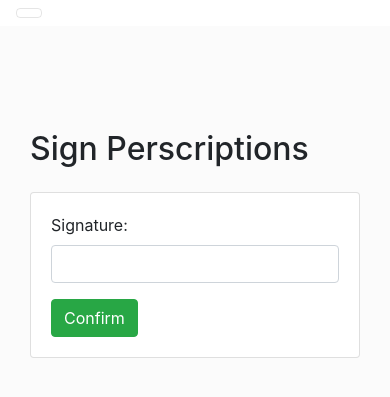
After one commit to CougarBellinger/SFWE403-503-Project, a Django app: page /pharmacymanager/sign_perscriptions/ in a window 390 px wide. The commit adds this page. Shown: the top 397 px of the page. Run offline with Django 4.2, Linux system fonts and the light colour scheme; parts of the project's set-up code (start-up, migrations or seed data) failed here and were passed over; some libraries are stand-ins or nearby versions.

Commit message:
Working on Radio button

```diff
--- a/MyPharma/pharmacy_manager/forms.py
+++ b/MyPharma/pharmacy_manager/forms.py
@@ -6,3 +6,7 @@ class OrderMedicationForm(forms.ModelForm):
     class Meta:
         model = Medications
         fields = ['tablet_count', 'expiration_date']
+
+class Signature(forms.Form):
+    CHOICES = [('P','Physical'),('E','Electronic')]
+    like=forms.CharField(label='choice', widget=forms.RadioSelect(choices=CHOICES))
--- /dev/null
+++ b/MyPharma/pharmacy_manager/templates/sign_perscriptions.html
@@ -0,0 +1,35 @@
+{% extends 'base.html' %}
+
+{% block content %}
+<div class="container mt-5">
+    <div class="row">
+        <div class="col-md-6">
+          <h2 class="mb-4">Sign Perscriptions</h2>
+        </div>
+      </div>
+
+    <div class="card mb-4">
+        <div class="card-body">
+            <form method="POST" action="{% url 'sign_perscriptions' %}">
+                {% csrf_token %}
+                <div class="mb-3">
+                    <label for="amount_to_sell" class="form-label">Signature:</label>
+                    <input type="text" class="form-control" name="Signature" required>
+                </div>
+                <button type="submit" class="btn btn-success" name="sell_medication">Confirm</button>
+            </form>
+        </div>
+    </div>
+
+
+    {% if messages %}
+    <div class="alert alert-info">
+        <ul class="mb-0">
+            {% for message in messages %}
+            <li>{{ message }}</li>
+            {% endfor %}
+        </ul>
+    </div>
+    {% endif %}
+</div>
+{% endblock %}
--- a/MyPharma/pharmacy_manager/urls.py
+++ b/MyPharma/pharmacy_manager/urls.py
@@ -9,5 +9,8 @@ urlpatterns = [
     path('remove_medications/<int:pk>/', remove_medications, name='remove_medications'),
     path('sell_medication/', sell_medication_view, name='sell_medication'),
     path('add_medication/', add_medication_view, name='add_medication'),
-    path('order_medications/<int:pk>/', order_medications, name='order_medications')
+    path('order_medications/<int:pk>/', order_medications, name='order_medications'),
+    path('sign_perscriptions/', sign_perscriptions, name='sign_perscriptions')
+
+
 ]
--- a/MyPharma/pharmacy_manager/views.py
+++ b/MyPharma/pharmacy_manager/views.py
@@ -213,3 +213,15 @@ def order_medications(request, pk):
         form = OrderMedicationForm(instance=medication)
 
     return render(request, 'order_medications.html', {'form': form})
+
+def sign_perscriptions(request):
+    if request.method == 'POST':
+        form = Signature(request.POST)
+        if form.is_valid():
+            cd = form.cleaned_data
+            Signature.objects.create(like=cd['Physical'],)
+            return render(request, 'sign_perscriptions.html')
+    else:
+        form = Signature()
+
+    return render(request, 'sign_perscriptions.html')
--- a/MyPharma/templates/base.html
+++ b/MyPharma/templates/base.html
@@ -38,6 +38,9 @@
                     </a>
                     <a href="{% url 'low_medications_management' %}" class="list-group-item list-group-item-action py-2 ripple">
                         <i class="fas fa-chart-area fa-fw me-3"></i><span>Low  Inventory</span>
+                    </a>
+                    <a href="{% url 'sign_perscriptions' %}" class="list-group-item list-group-item-action py-2 ripple">
+                        <i class="fas fa-chart-area fa-fw me-3"></i><span>Sign Perscriptions</span>
                     </a>
                     {% endif %}
                     {% if user.user_type == '2' %}
```
